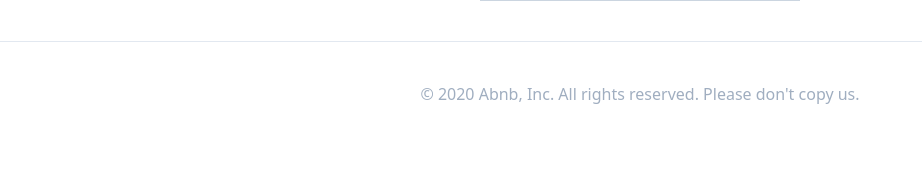
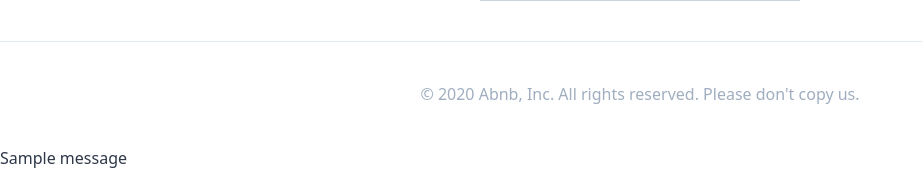
Before and after one commit to areum514/aribnb-clone, a Django app: page /users/signup in a window 1280 px wide. Shown: the part 933-1103 px from the top of the page, without its empty margins (0-922 px from the left). Before the commit the page ends 1037 px from the top, so only its background shows below. Run offline with Django 3.2, Linux system fonts and the light colour scheme; tables that the repository leaves empty hold one stand-in row (values such as "Sample post"); one stand-in notice (Sample message) is shown; style sheets or scripts are compiled from the project's sources; some libraries are stand-ins or nearby versions.

Commit message:
21.0messages part one

```diff
--- a/templates/base.html
+++ b/templates/base.html
@@ -35,6 +35,7 @@
     {% block content %}{% endblock  %}
 
     {% include "partials/footer.html" %}
+    {% include 'partials/message.html' %}
 </body>
 
 </html>
--- /dev/null
+++ b/templates/partials/message.html
@@ -0,0 +1,7 @@
+{% if messages %}
+<ul class="messages">
+    {% for message in messages %}
+    <li  class="message {% if message.tags %}{{ message.tags }} {% endif %}">{{ message }}</li>
+        {% endfor %}
+</ul>
+{% endif %}
--- a/users/views.py
+++ b/users/views.py
@@ -6,6 +6,7 @@ from django.urls import reverse_lazy
 from django.shortcuts import render,redirect,reverse
 from django.core.files.base import ContentFile
 from django.contrib.auth import authenticate, login, logout
+from django.contrib import messages
 from . import forms,models
 
 
@@ -122,6 +123,7 @@ class KakaoException(Exception):
 def kakao_callback(request):
     try:
         client_id=os.environ.get("KAKAO_ID")
+        raise KakaoException()
         code=request.GET.get("code")
         redirect_uri="http://127.0.0.1:8000/users/login/kakao/callback"
         token_request=requests.get(f"https://kauth.kakao.com/oauth/token?grant_type=authorization_code&client_id={client_id}&redirect_uri={redirect_uri}&code={code}")
@@ -171,6 +173,7 @@ def kakao_callback(request):
 
         properties = profile_json.get('properties')
     except KakaoException:
+        messages.error(request,"something went wrong")
         return redirect(reverse("users:login"))
 """ class LoginView(View):
 
```
